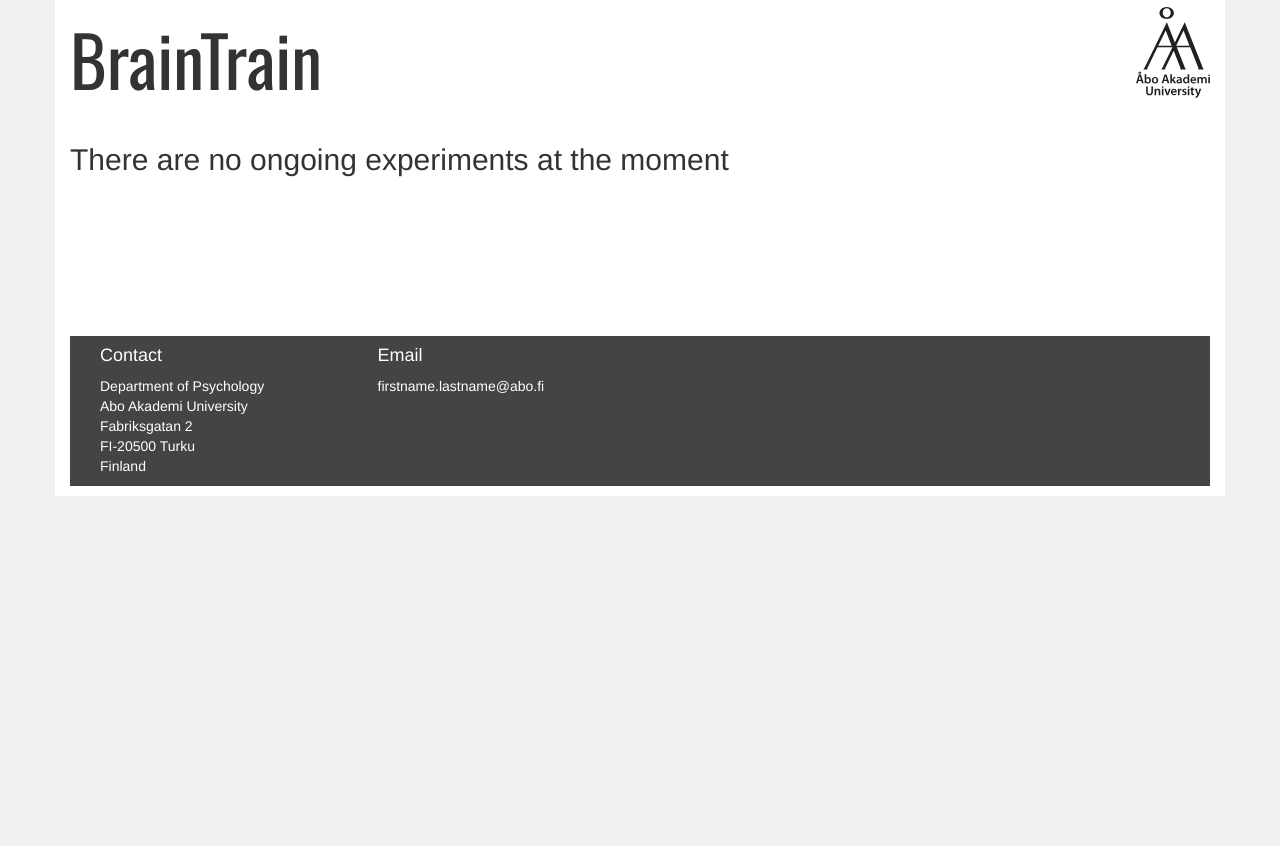
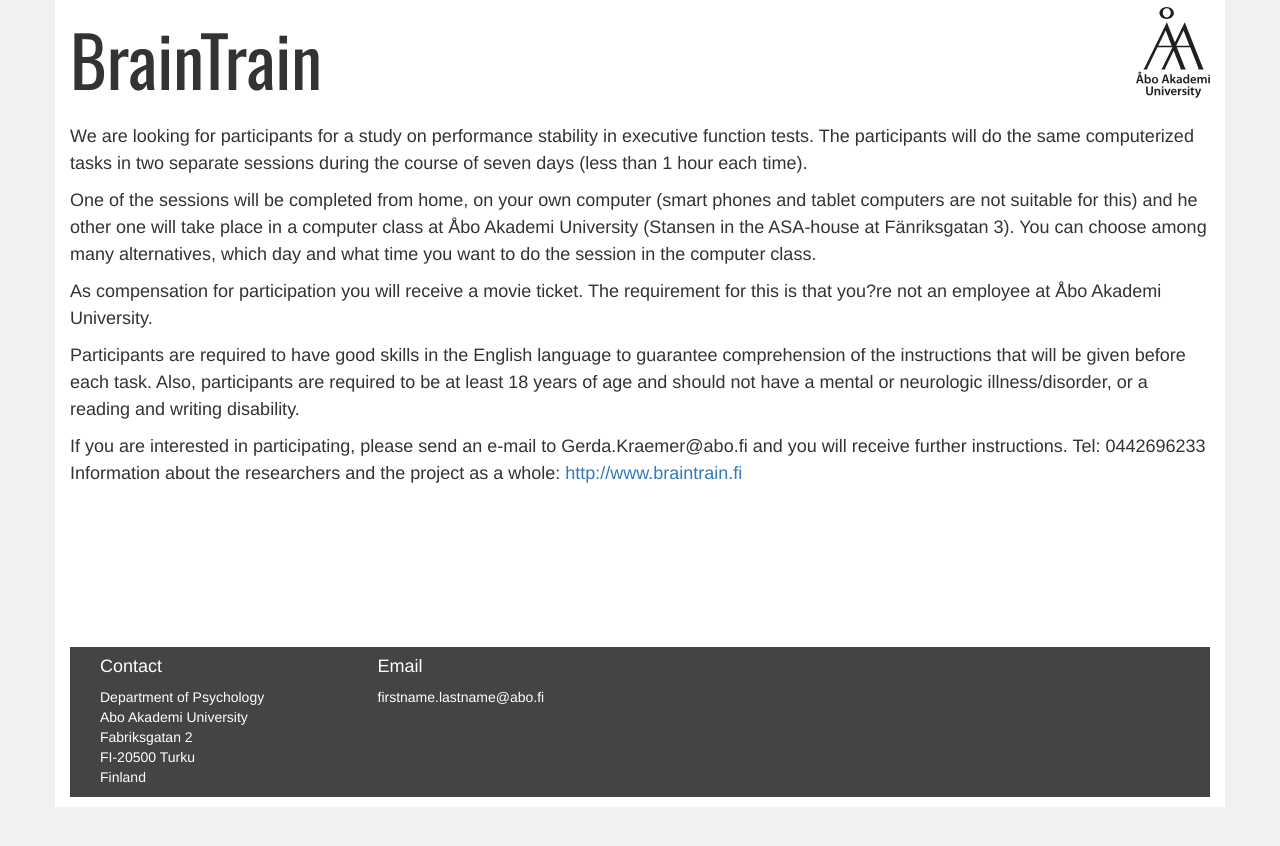
Before and after one commit to dlfell/braintrain, a Jekyll site: the page built from participate.html, in a window 1280 px wide. Shown: the top 846 px of the page. Built offline with Jekyll 4.4.1, drawn with Linux system fonts in a browser that asks for light colours; nearby versions of some CDN libraries.

Commit message:
Update participation

```diff
--- a/participate.html
+++ b/participate.html
@@ -3,6 +3,23 @@
 ---
 <div class="col-md-12">
 
-<h2>There are no ongoing experiments at the moment</h2>
+<p>
+We are looking for participants for a study on performance stability in executive function tests. The participants will do the same computerized tasks in two separate sessions during the course of seven days (less than 1 hour each time).
+</p>
+
+<p>
+One of the sessions will be completed from home, on your own computer (smart phones and tablet computers are not suitable for this) and he other one will take place in a computer class at Åbo Akademi University (Stansen in the ASA-house at Fänriksgatan 3). You can choose among many alternatives, which day and what time you want to do the session in the computer class.
+</p>
+
+<p>
+As compensation for participation you will receive a movie ticket. The requirement for this is that you?re not an employee at Åbo Akademi University.
+</p>
+Participants are required to have good skills in the English language to guarantee comprehension of the instructions that will be given before each task. Also, participants are required to be at least 18 years of age and should not have a mental or neurologic illness/disorder, or a reading and writing disability.
+</p>
+
+<p>
+If you are interested in participating, please send an e-mail to Gerda.Kraemer@abo.fi and you will receive further instructions. Tel: 0442696233
+Information about the researchers and the project as a whole: <a href="http://www.braintrain.fi">http://www.braintrain.fi</a>
+</p>
 
 </div>
```
